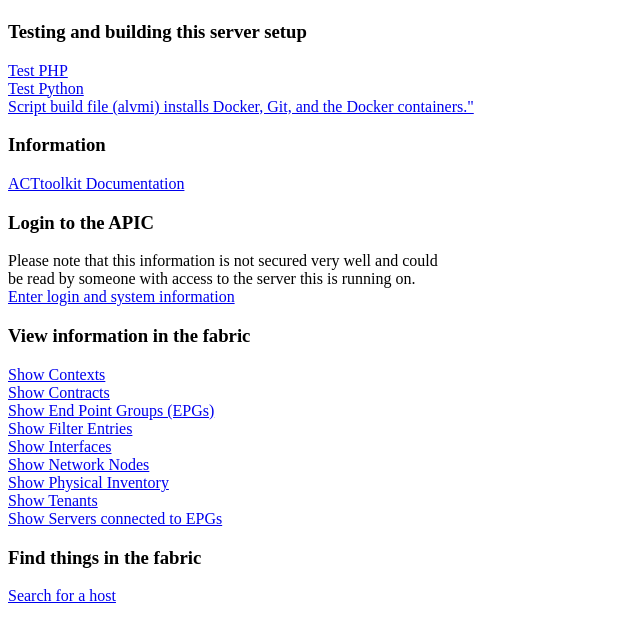
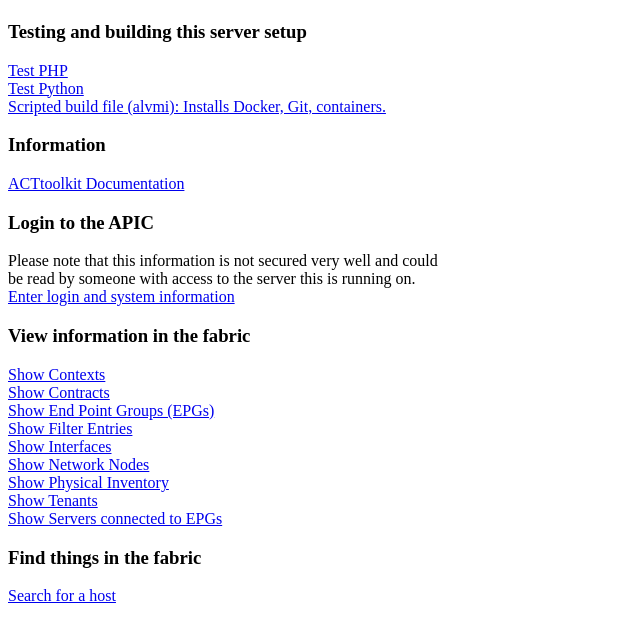
Before and after one commit to tigelane/web2aci, a plain HTML site: page www/index.html in a window 1280 px wide. Shown: the part 59-698 px from the top of the page, without its empty margins (0-640 px from the left). Drawn offline with Linux system fonts and the light colour scheme.

Commit message:
Modify the wording on the build file line

```diff
--- a/www/index.html
+++ b/www/index.html
@@ -9,7 +9,7 @@
 <h3>Testing and building this server setup</h3>
 <a href="cgi-bin/test_php.php">Test PHP</a><br>
 <a href="cgi-bin/test_python.py">Test Python</a><br>
-<a href="alvmi" target="_blank">Script build file (alvmi) installs Docker, Git, and the Docker containers."</a>
+<a href="alvmi" target="_blank">Scripted build file (alvmi): Installs Docker, Git, containers.</a>
 
 <h3>Information</h3>
 <a href="acitoolkitdocs/">ACTtoolkit Documentation</a><br>
```
